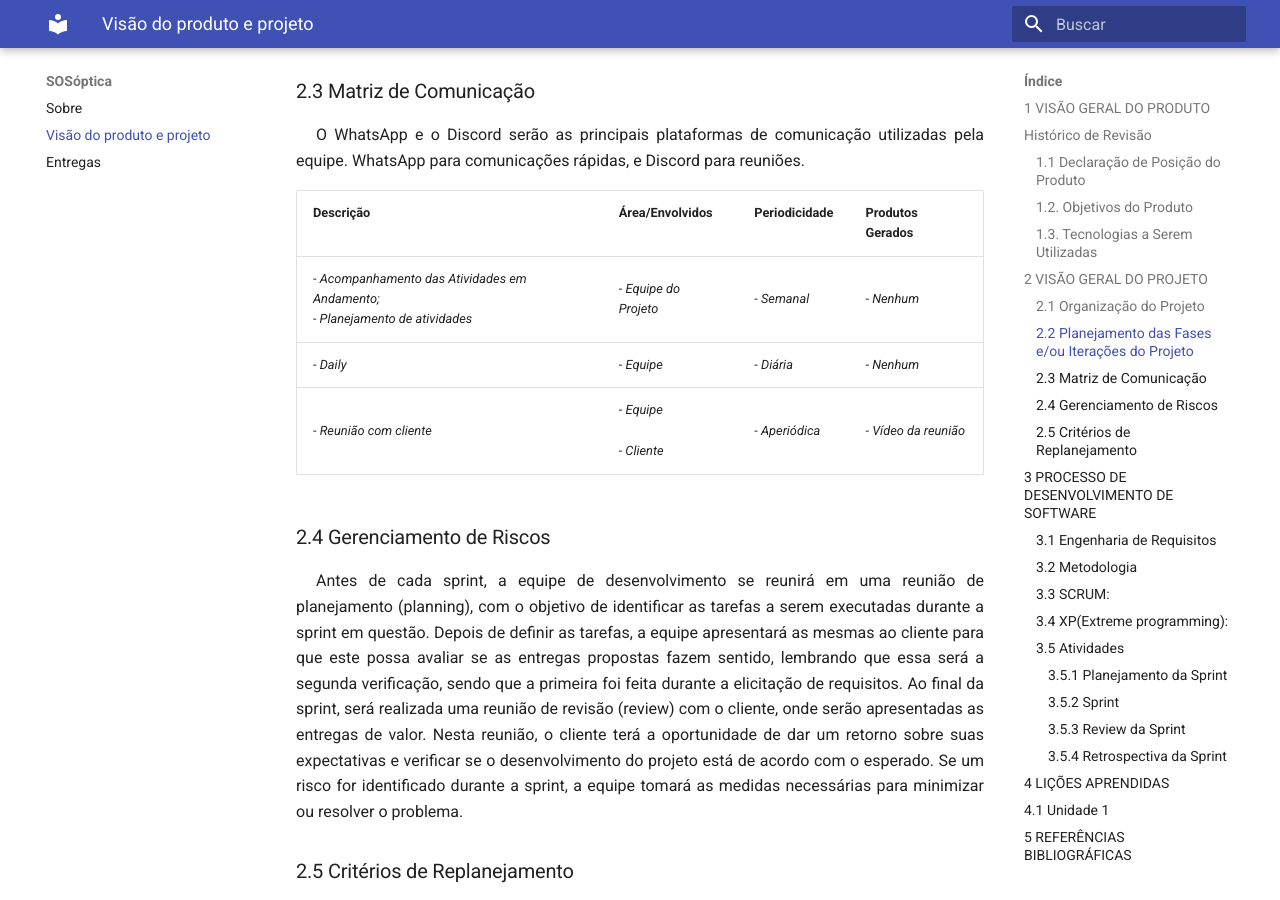
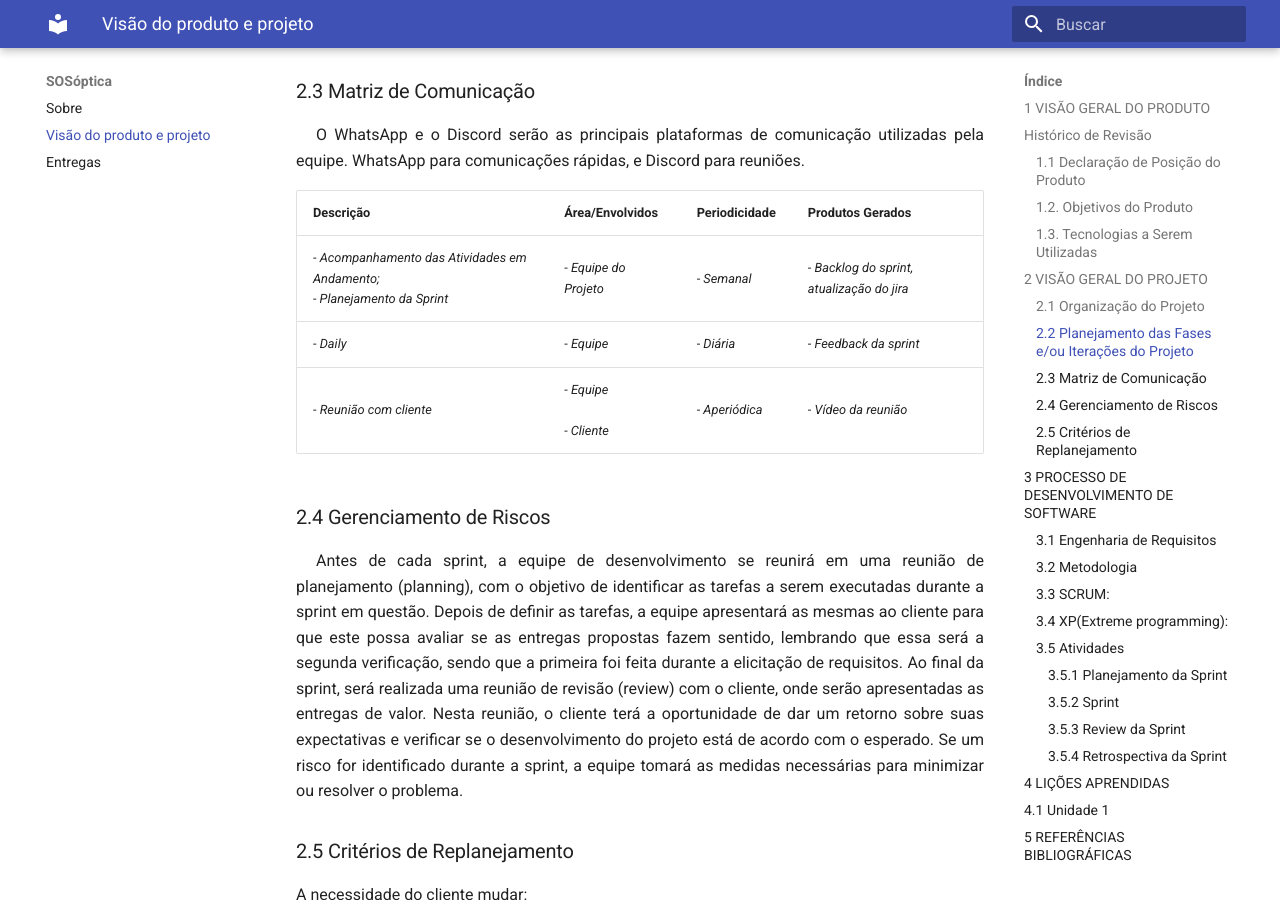
Before and after one commit to mdsreq-fga-unb/2023.1-SOSOptica, an MkDocs documentation site: the page built from docs/visao.md, in a window 1280 px wide and 900 px high, scrolled down 2420 px. Built offline with MkDocs 1.6.1 and Material for MkDocs 9.7.7, drawn with Linux system fonts in a browser that asks for light colours; nearby versions of some CDN libraries.

Commit message:
Update visao.md

```diff
--- a/docs/visao.md
+++ b/docs/visao.md
@@ -68,8 +68,8 @@ O WhatsApp e o Discord serão as principais plataformas de comunicação utiliza
 
 | **Descrição**                                                                      | **Área/Envolvidos**          | **Periodicidade** | **Produtos Gerados** |
 |------------------------------------------------------------------------------------|------------------------------|-------------------|----------------------|
-| \- *Acompanhamento das Atividades em Andamento; <br> \-  Planejamento de atividades* | \- *Equipe do Projeto*         | \- *Semanal*        | \- *Nenhum*            |
-| \- *Daily*                                                                           | \- *Equipe*                    | \- *Diária*         | \- *Nenhum*            |
+| \- *Acompanhamento das Atividades em Andamento; <br> \-  Planejamento da Sprint* | \- *Equipe do Projeto*         | \- *Semanal*        | \- *Backlog do sprint, atualização do jira*            |
+| \- *Daily*                                                                           | \- *Equipe*                    | \- *Diária*         | \- *Feedback da sprint*            |
 | \- *Reunião com cliente*                                                             | \- *Equipe <br><br>\- Cliente* | \- *Aperiódica*     | \- *Vídeo da reunião*  |
 
 ### 2.4 Gerenciamento de Riscos
```
